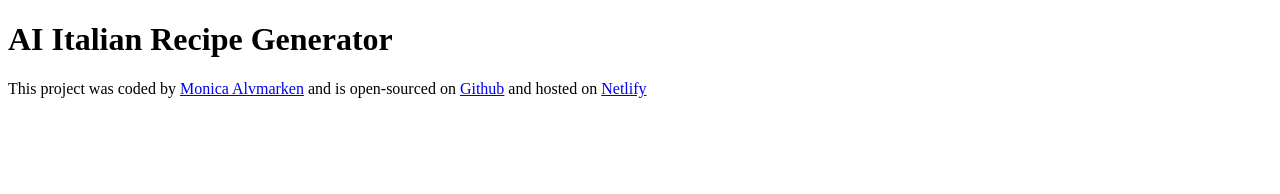
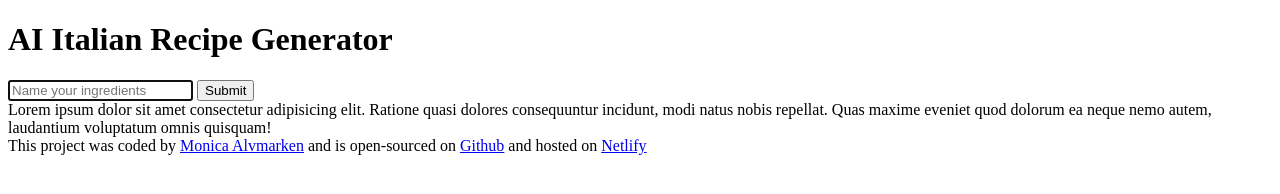
Before and after one commit to Elfground/ai-generator, a plain HTML site: page index.html in a window 1280 px wide. Drawn offline with Linux system fonts and the light colour scheme.

Commit message:
Added the HTML structure

```diff
--- a/index.html
+++ b/index.html
@@ -7,7 +7,18 @@
     <title>AI Italian Recipe Generator</title>
 </head>
 <body>
+    <header>
     <h1>AI Italian Recipe Generator</h1>
+</header>
+<main>
+<form>
+<input type="text" placeholder="Name your ingredients" autofocus required autocomplete="off" />
+<input type="submit">
+</form>
+<div>
+    Lorem ipsum dolor sit amet consectetur adipisicing elit. Ratione quasi dolores consequuntur incidunt, modi natus nobis repellat. Quas maxime eveniet quod dolorum ea neque nemo autem, laudantium voluptatum omnis quisquam!
+</div>
+</main>
     <footer>This project was coded by <a href="https://github.com/elfground/" target="_blank">Monica Alvmarken</a> and is open-sourced on <a href="https://github.com/Elfground/ai-generator" target="_blank">Github</a> and hosted on <a href="https://italian-ai-chef.netlify.app/" target="_blank">Netlify</a></footer>
     <script src="src/index.js"></script>
 </body>
```
